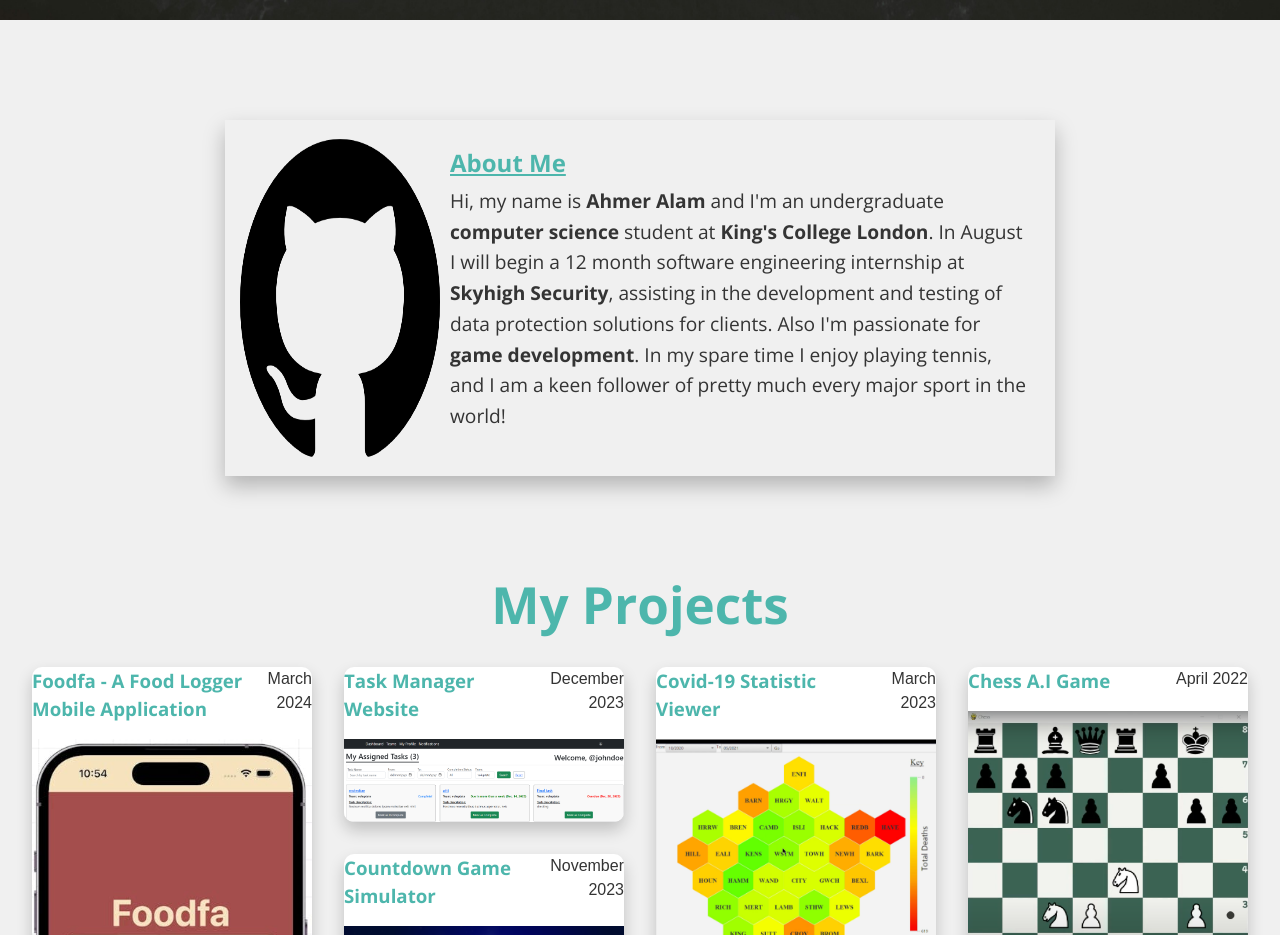
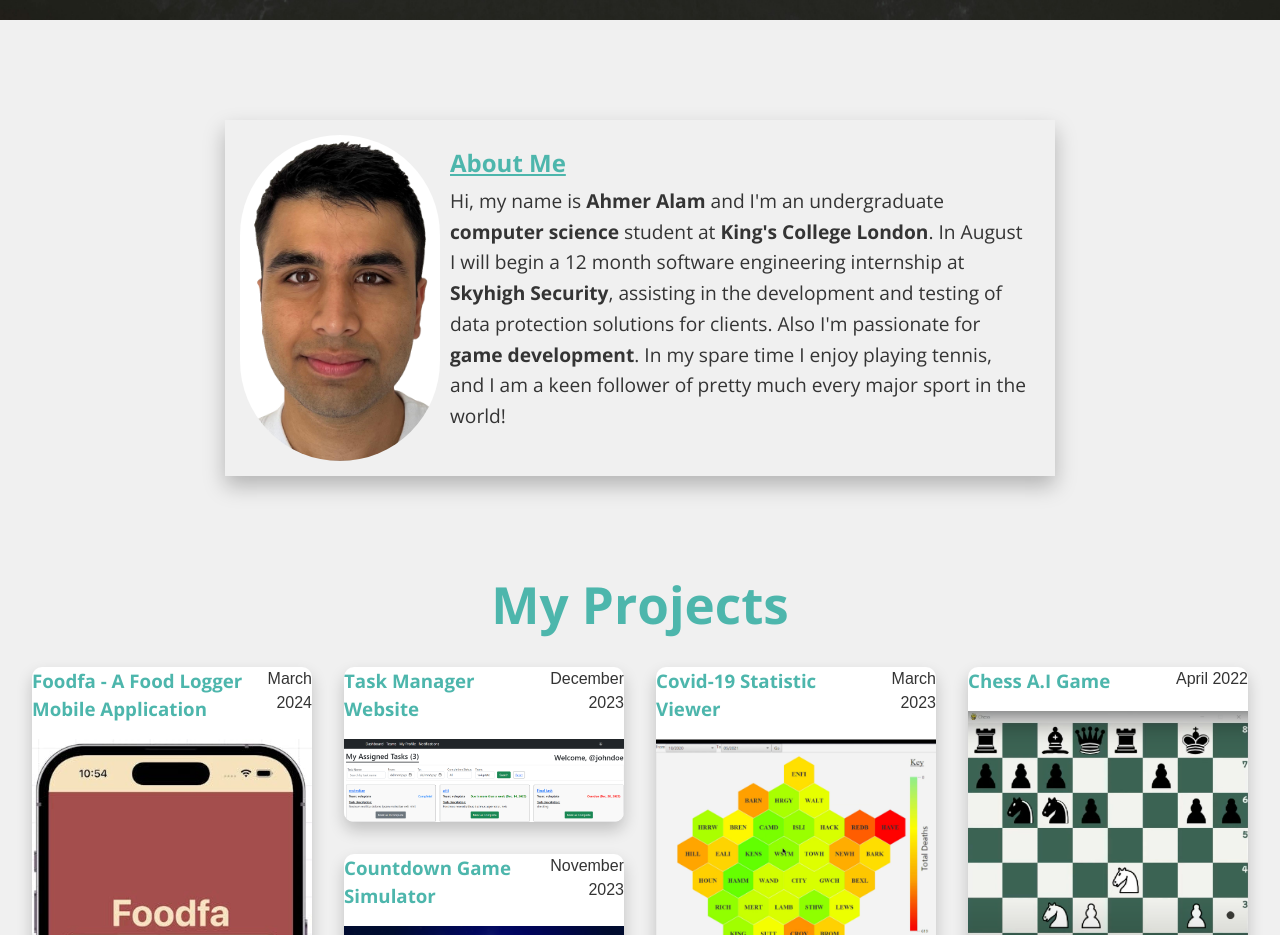
Before and after one commit to ahmer380/Personal-Website, a React (Vite) app: page / in a window 1280 px wide. Shown: the part 780-1715 px from the top of the page. Built offline with nearby package versions, Linux system fonts and the light colour scheme.

Commit message:
Add profile picture. Wrap tech stack logos

```diff
--- a/src/pages/Home.tsx
+++ b/src/pages/Home.tsx
@@ -38,7 +38,7 @@
         }}
       >
         <img
-          src='./logo_images/github.png'
+          src='./profile_picture.png'
           alt='Twitter'
           style={{ width: "100%", maxWidth: "200px", height: "auto", borderRadius: 100 }}
         />
--- a/src/pages/Projects.tsx
+++ b/src/pages/Projects.tsx
@@ -61,7 +61,7 @@
             </div>
           </div>
           {formatText(currentProject.description)}
-          <div style={{ display: "flex", justifyContent: "center", gap: "20px", marginBottom: "10px" }}>
+          <div style={{ display: "flex", justifyContent: "center", gap: "20px", marginBottom: "10px", flexWrap: "wrap" }}>
             {currentProject.techStack.map((tech) => (
               <img src={`./logo_images/${tech.toLowerCase()}.png`} alt={tech} style={{ height: "50px", width: "auto" }} />
             ))}
```
Also changed, not shown: public/profile_picture.png (added), 3 other files (tests, documents, lock files or other folders).
